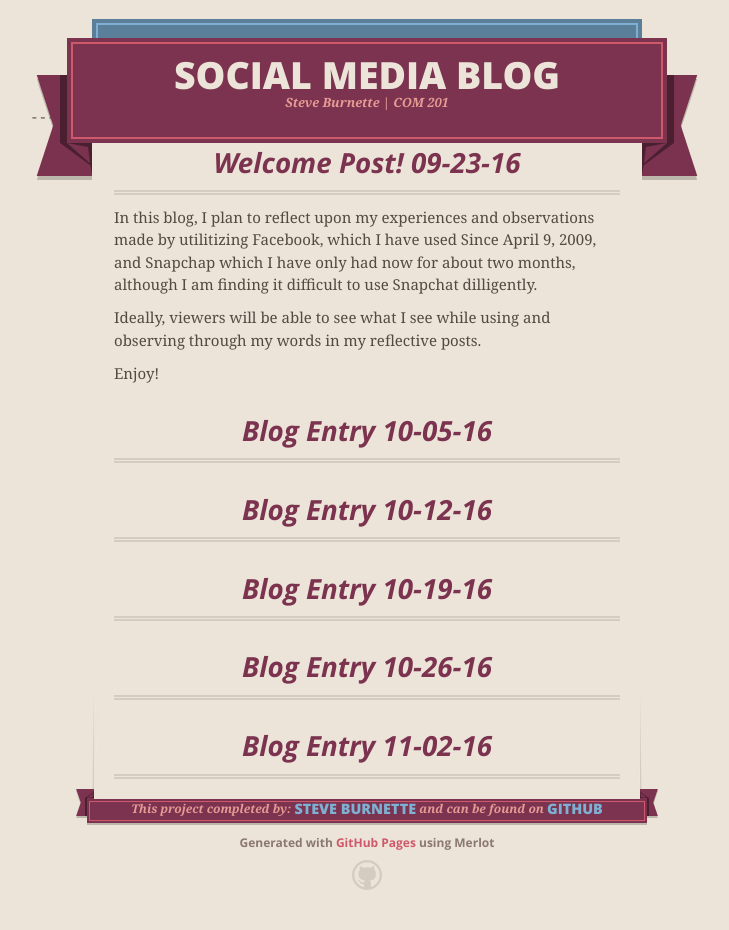
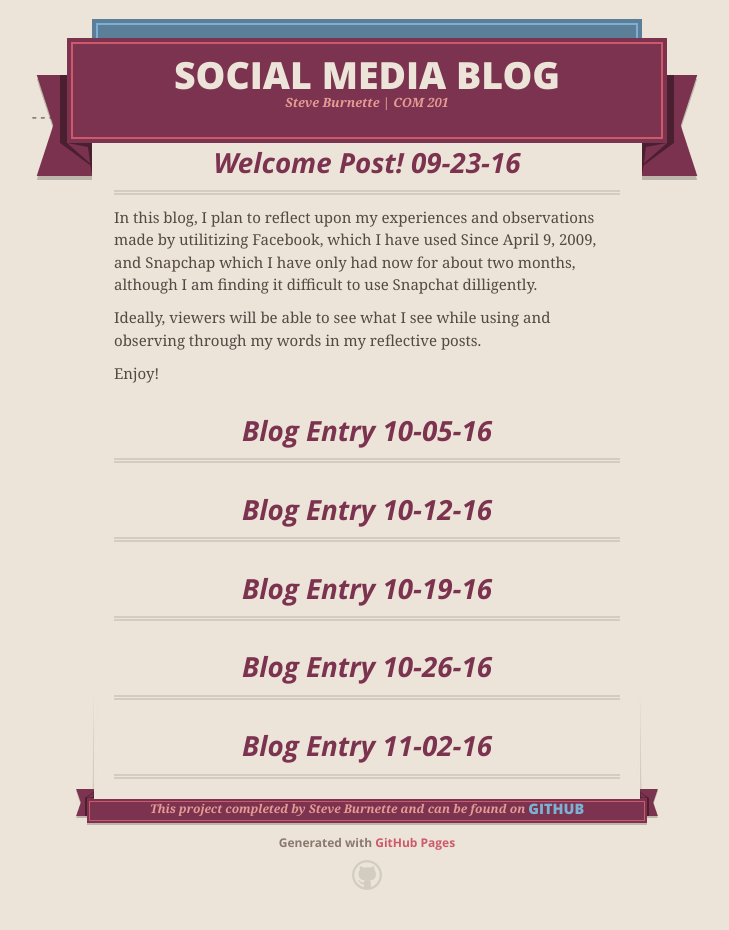
Before and after one commit to sburnet1/Social-Media-Presence-Blog, a Jekyll site: the page index.html, which Jekyll copies as it is, in a window 1280 px wide. Shown: the whole page, without its empty margins (273-1002 px from the left). Built offline with Jekyll 4.4.1, drawn with Linux system fonts in a browser that asks for light colours; nearby versions of some CDN libraries.

Commit message:
Update index.html

```diff
--- a/index.html
+++ b/index.html
@@ -70,11 +70,11 @@
       <footer>
         <span class="ribbon-outer">
           <span class="ribbon-inner">
-          <p>This project completed by: <a href="https://github.com/sburnet1">Steve Burnette</a> and can be found on <a href="https://github.com/sburnet1/Social-Media-Presence-Blog">GitHub</a></p>          </span>
+          <p>This project completed by Steve Burnette and can be found on <a href="https://github.com/sburnet1/Social-Media-Presence-Blog">GitHub</a></p>          </span>
           <span class="left-tail"></span>
           <span class="right-tail"></span>
         </span>
-        <p>Generated with <a href="https://pages.github.com">GitHub Pages</a> using Merlot</p>
+        <p>Generated with <a href="https://pages.github.com">GitHub Pages</a> </p>
         <span class="octocat"></span>
       </footer>
 
```
